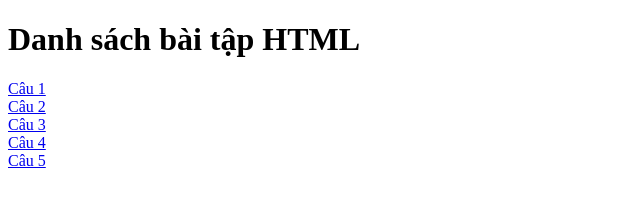
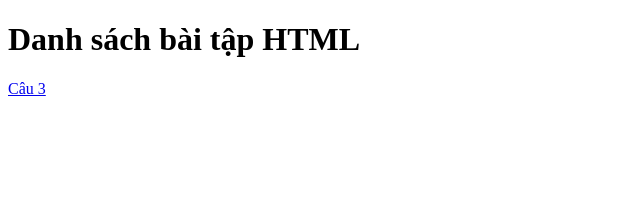
Before and after one commit to nguyengiaphu266-hash/cau3, a plain HTML site: page index.html in a window 1280 px wide. Shown: the whole page, without its empty margins (0-640 px from the left). Drawn offline with Linux system fonts and the light colour scheme.

Commit message:
index.html

```diff
--- a/index.html
+++ b/index.html
@@ -6,10 +6,6 @@
 <body>
     <h1>Danh sách bài tập HTML</h1>
 
-    <a href="cau1.html">Câu 1</a><br>
-    <a href="cau2.html">Câu 2</a><br>
     <a href="cau3.html">Câu 3</a><br>
-    <a href="cau4.html">Câu 4</a><br>
-    <a href="cau5.html">Câu 5</a><br>
 </body>
 </html>
```
